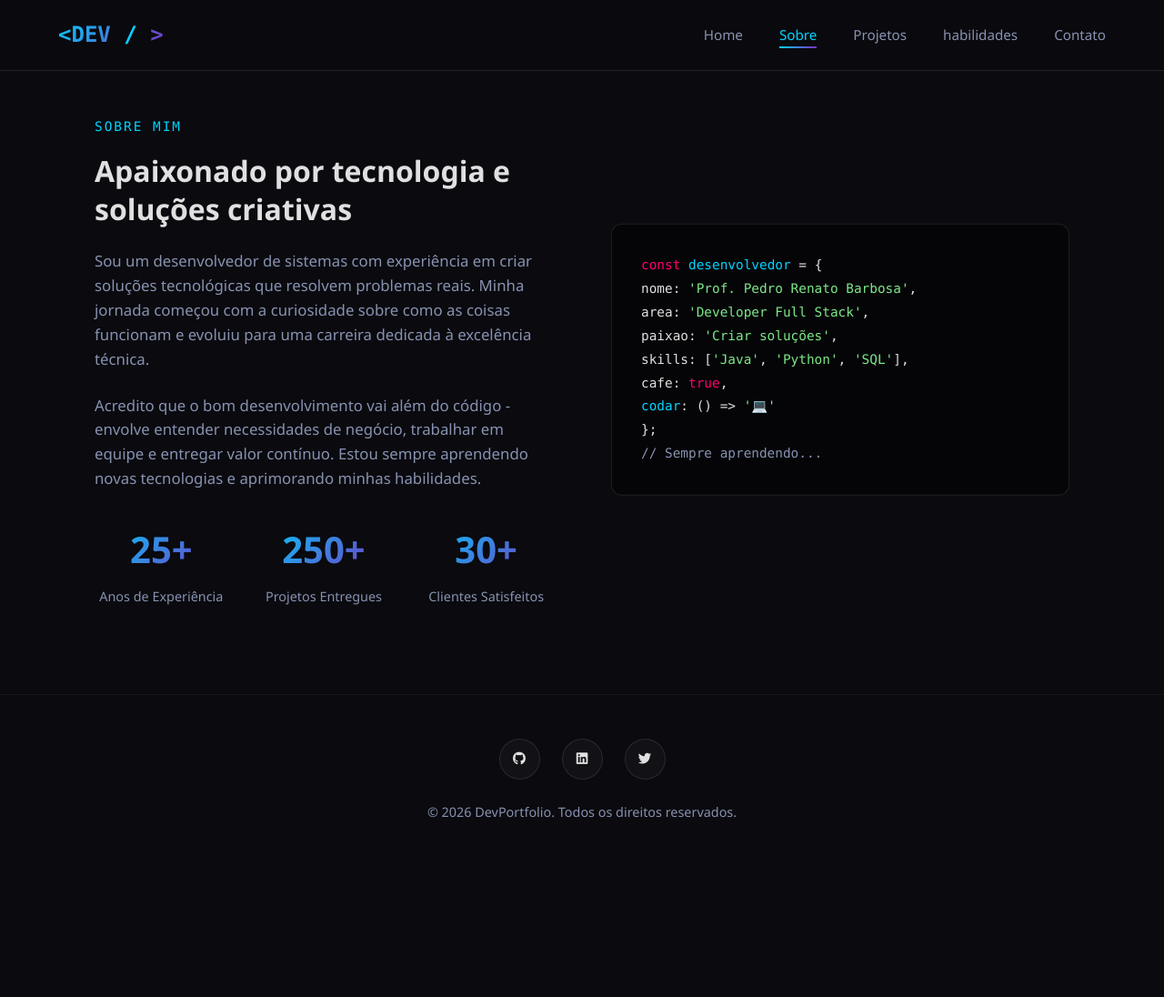
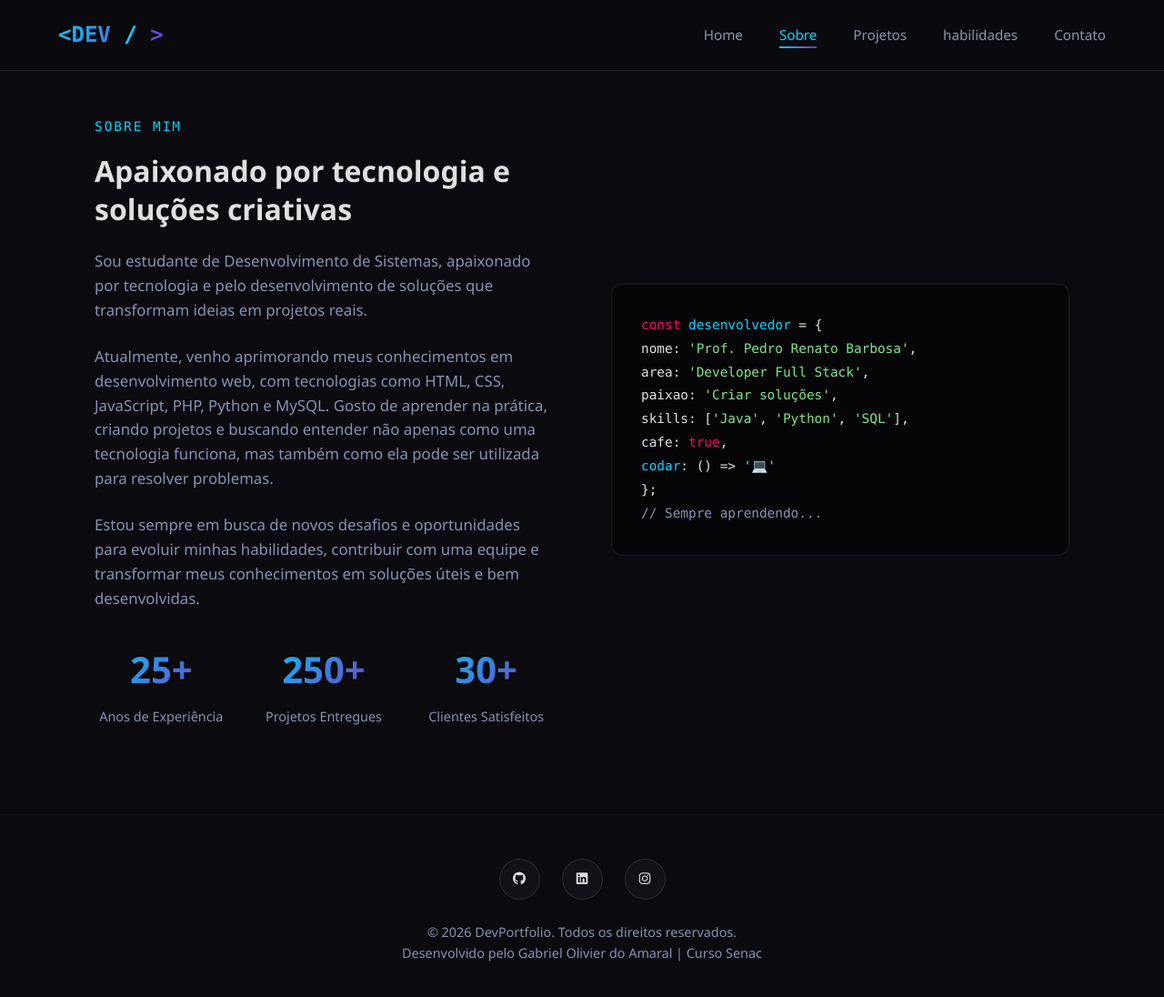
Before and after one commit to Gabriielx/Site_pessoal, a plain HTML site: page sobre.html in a window 1280 px wide. Shown: the whole page at 91% size. Before the commit the page ends 952 px from the top, so only its background shows below. Drawn offline with Linux system fonts and the light colour scheme.

Commit message:
Update sobre.html

```diff
--- a/sobre.html
+++ b/sobre.html
@@ -22,18 +22,11 @@
             <div class="about-text">
             <span class="section-tag">Sobre Mim</span>
                 <h2>Apaixonado por tecnologia e soluções criativas</h2>
-                <p>
-                    Sou um desenvolvedor de sistemas com experiência em criar soluções
-                    tecnológicas que resolvem problemas reais. Minha jornada começou com
-                    a curiosidade sobre como as coisas funcionam e evoluiu para uma
-                    carreira dedicada à excelência técnica.
-                </p>
-                <p>
-                    Acredito que o bom desenvolvimento vai além do código - envolve
-                    entender necessidades de negócio, trabalhar em equipe e entregar
-                    valor contínuo. Estou sempre aprendendo novas tecnologias e
-                    aprimorando minhas habilidades.
-                </p>
+                <p>Sou estudante de Desenvolvimento de Sistemas, apaixonado por tecnologia e pelo desenvolvimento de soluções que transformam ideias em projetos reais.</p>
+
+                <p>Atualmente, venho aprimorando meus conhecimentos em desenvolvimento web, com tecnologias como HTML, CSS, JavaScript, PHP, Python e MySQL. Gosto de aprender na prática, criando projetos e buscando entender não apenas como uma tecnologia funciona, mas também como ela pode ser utilizada para resolver problemas.</p>
+
+                <p>Estou sempre em busca de novos desafios e oportunidades para evoluir minhas habilidades, contribuir com uma equipe e transformar meus conhecimentos em soluções úteis e bem desenvolvidas.</p>
 
                 <div class="stats">
                     <div class="stat-item">
@@ -68,11 +61,12 @@
     <footer>
         <div class="footer-content">
             <div class="social-links">
-                <a href="#"><i class="fab fa-github"></i></a>
-                <a href="#"><i class="fab fa-linkedin"></i></a>
-                <a href="#"><i class="fab fa-twitter"></i></a>
+                <a href="https://github.com/Gabriielx/"><i class="fab fa-github"></i></a>
+                <a href="https://www.linkedin.com/in/gabriel-olivier-do-amaral"><i class="fab fa-linkedin"></i></a>
+                <a href="https://www.instagram.com/gabriielxx_z/?utm_source=chatgpt.com"><i class="fab fa-instagram"></i></a>
             </div>
             <p>&copy; 2026 DevPortfolio. Todos os direitos reservados.</p>
+            <p>Desenvolvido pelo Gabriel Olivier do Amaral | Curso Senac</p>
         </div>
     </footer>
     </body>
```
